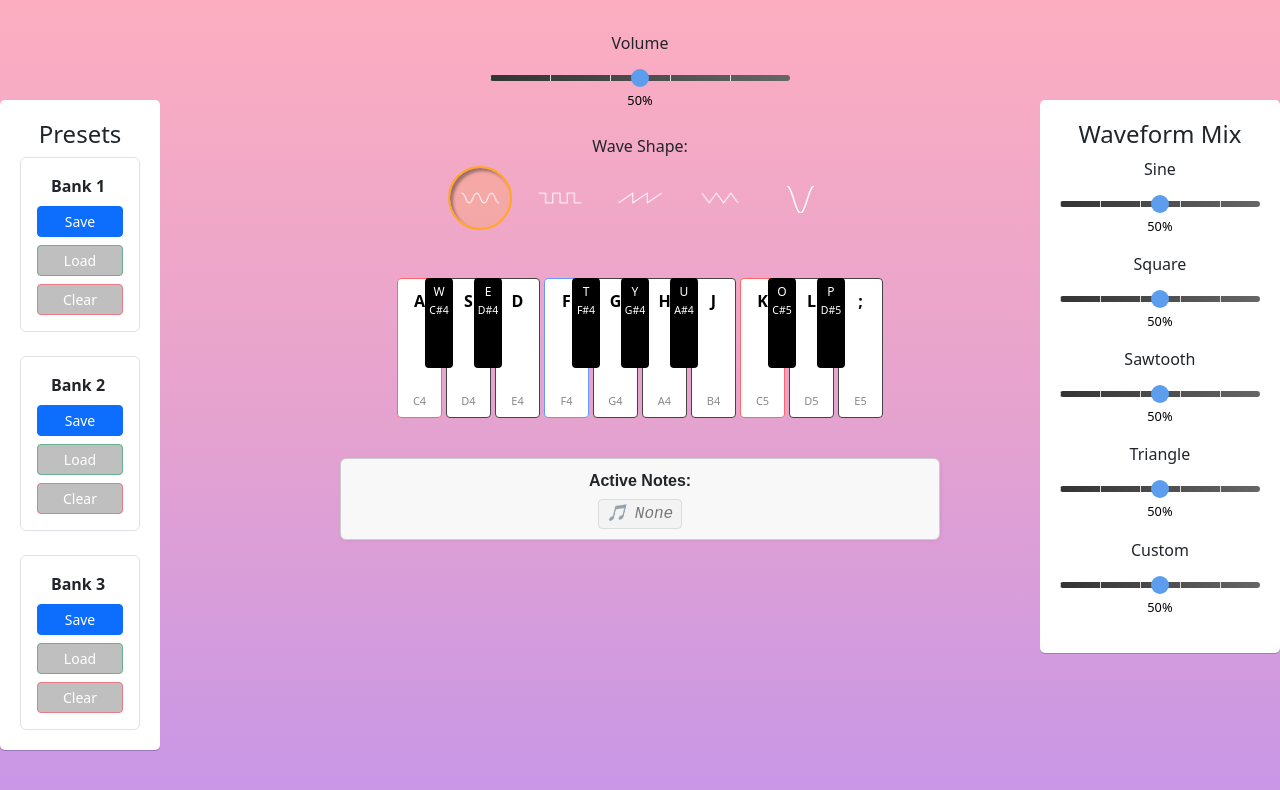
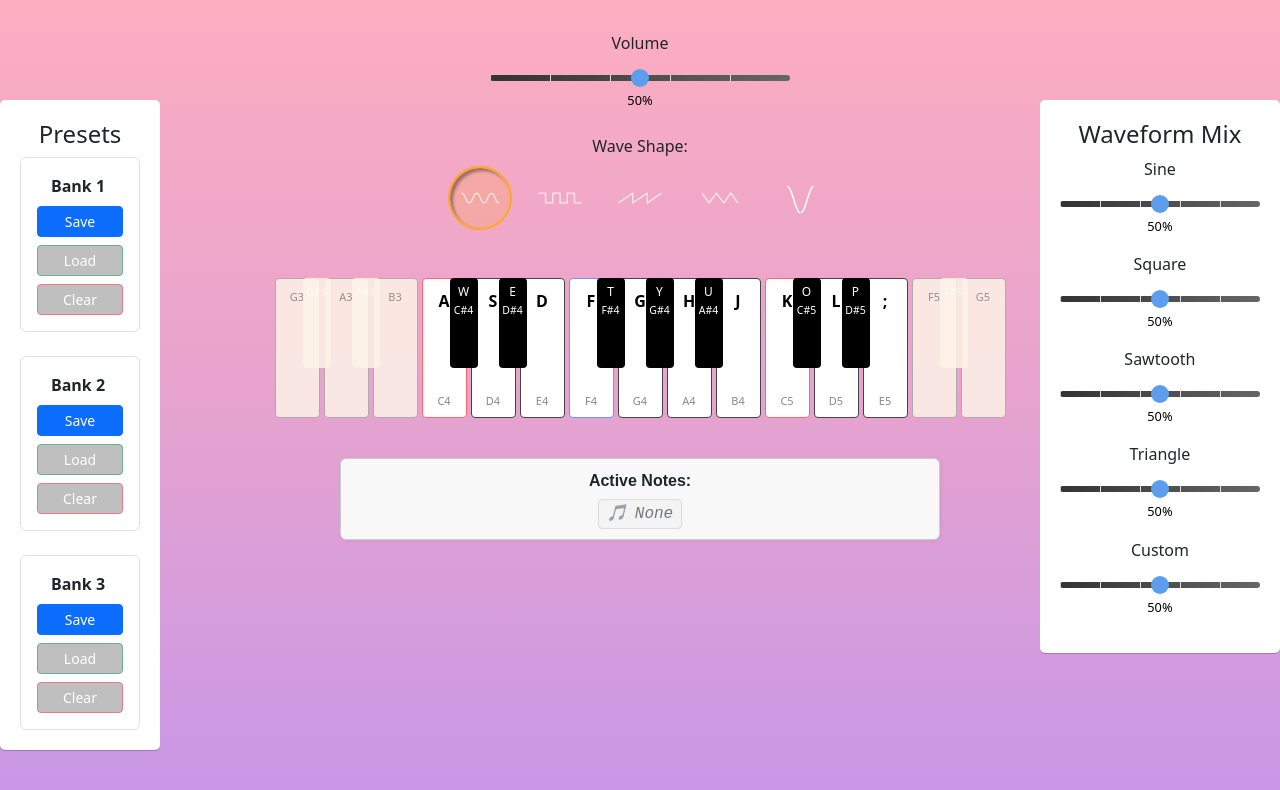
Before and after one commit to nchemsak/ewavestudio-vue, a Vue app: page / in a window 1280 px wide. Shown: the top 790 px of the page. Built offline with nearby package versions, Linux system fonts and the light colour scheme; grey boxes are pictures that could not be loaded.

Commit message:
extend keyboard

```diff
--- a/src/assets/styles/main.css
+++ b/src/assets/styles/main.css
@@ -2093,7 +2093,6 @@ input[type="range"]:active::-ms-thumb {
   font-weight: 400;
 } */
 
-
 .key.active {
   background-color: #f7c18b; /* orangish beige */
   box-shadow: inset 0 0 10px rgba(0, 0, 0, 0.3);
@@ -2108,5 +2107,62 @@ input[type="range"]:active::-ms-thumb {
 
 .keyboard .key,
 .keyboard .upper-key {
-  transition: background-color 0.1s ease, box-shadow 0.1s ease;
-}
+  transition:
+    background-color 0.1s ease,
+    box-shadow 0.1s ease;
+}
+
+.mouse-only {
+  background-color: #eee !important;
+  border-color: #aaa !important;
+  opacity: 0.7;
+}
+.mouse-only {
+  background-color: #fdf3e7 !important; /* or another soft contrast */
+  border-color: #aaa !important;
+  opacity: 0.85;
+}
+
+.mouse-only .kbd {
+  color: transparent;
+}
+
+.mouse-only.upper-key {
+  background-color: #333;
+}
+
+.mouse-only.key {
+  background-color: #fbeeee;
+  background-color: red;
+}
+.key.mouse-only {
+  background-color: #fbeeee;
+  color: #000;
+}
+
+/* .upper-key.mouse-only {
+  background-color: #444;
+  color: #fff;
+  position: absolute;
+  width: 20px;
+  height: 80px;
+  margin-left: -10px;
+  z-index: 2;
+} */
+
+
+/* Optional: slight tint for mouse-only white keys */
+.key.mouse-only {
+  background-color: #f0f0f0;
+}
+
+/* Optional: slight tint for mouse-only black keys */
+.upper-key.mouse-only {
+  background-color: #333;
+}
+
+:root {
+  --white-key-width: 40px;
+  --black-key-width: 24px;
+  --black-key-offset: 28px;
+}
--- a/src/components/ComputerKeyboard.vue
+++ b/src/components/ComputerKeyboard.vue
@@ -92,6 +92,50 @@
 		<!-- Keyboard Interface -->
 		<div class="mt-5">
 			<ul class="keyboard">
+				<li v-for="note in keyboardNotes" :key="note.note || note.id" class="keyboard-key">
+
+					<!-- Mouse-only key -->
+					<template v-if="!note.id">
+						<div class="key mouse-only" :data-note="note.note" role="button" tabindex="0"
+							:aria-label="`Note ${note.note}`" @mousedown="playNote(note.note)"
+							@mouseup="stopNote(note.note)" @mouseleave="stopNote(note.note)"
+							@mouseenter="onMouseEnter(note.note)">
+							<span class="note">{{ note.note }}</span>
+						</div>
+
+						<div v-if="note.sharp" class="upper-key mouse-only" :data-note="note.sharp" role="button"
+							tabindex="0" :aria-label="`Note ${note.sharp}`" @mousedown="playNote(note.sharp)"
+							@mouseup="stopNote(note.sharp)" @mouseleave="stopNote(note.sharp)"
+							@mouseenter="onMouseEnter(note.sharp)">
+							<span><small>{{ note.sharp }}</small></span>
+						</div>
+					</template>
+
+					<!-- Keyboard and Mouse key -->
+					<template v-else>
+						<div class="key" :id="note.id" :data-note="note.note" role="button" tabindex="0"
+							:aria-label="`Key ${note.label}, note ${note.note}`" @mousedown="onKeyMouseDown(note.id)"
+							@mouseup="onKeyMouseUp(note.id)" @mouseleave="onKeyMouseUp(note.id)"
+							@mouseenter="onKeyMouseEnter(note.id)">
+							<span class="kbd">{{ note.label }}</span>
+							<span class="note">{{ note.note }}</span>
+						</div>
+
+						<div v-if="note.sharp" class="upper-key" :id="note.sharpId" :data-note="note.sharp"
+							role="button" tabindex="0" :aria-label="`Key ${note.sharpLabel}, note ${note.sharp}`"
+							@mousedown="onKeyMouseDown(note.sharpId)" @mouseup="onKeyMouseUp(note.sharpId)"
+							@mouseleave="onKeyMouseUp(note.sharpId)" @mouseenter="onKeyMouseEnter(note.sharpId)">
+							<span>{{ note.sharpLabel }}<br /><small>{{ note.sharp }}</small></span>
+						</div>
+					</template>
+
+				</li>
+			</ul>
+
+
+
+
+			<!-- <ul class="keyboard">
 				<li v-for="note in keyboardNotes" :key="note.id">
 					<div class="key" :id="note.id" :data-note="note.note" role="button" tabindex="0"
 						:aria-label="`Key ${note.label}, note ${note.note}`" @mousedown="onKeyMouseDown(note.id)"
@@ -106,7 +150,7 @@
 						<span>{{ note.sharpLabel }}<br /><small>{{ note.sharp }}</small></span>
 					</div>
 				</li>
-			</ul>
+			</ul> -->
 		</div>
 	</div>
 	<div class="text-center mt-4">
@@ -162,14 +206,31 @@ const resetHarmonics = () => {
 };
 
 const noteFrequencies = {
-
-	C4: 261.63, 'C#4': 277.18, D4: 293.66, 'D#4': 311.13, E4: 329.63,
-	F4: 349.23, 'F#4': 369.99, G4: 392.00, 'G#4': 415.30,
-	A4: 440.00, 'A#4': 466.16, B4: 493.88,
-	C5: 523.25, 'C#5': 554.37, D5: 587.33, 'D#5': 622.25, E5: 659.25
+	G3: 196.00, 'G#3': 207.65,
+	A3: 220.00, 'A#3': 233.08,
+	B3: 246.94,
+	C4: 261.63, 'C#4': 277.18,
+	D4: 293.66, 'D#4': 311.13,
+	E4: 329.63,
+	F4: 349.23, 'F#4': 369.99,
+	G4: 392.00, 'G#4': 415.30,
+	A4: 440.00, 'A#4': 466.16,
+	B4: 493.88,
+	C5: 523.25, 'C#5': 554.37,
+	D5: 587.33, 'D#5': 622.25,
+	E5: 659.25,
+	F5: 698.46, 'F#5': 739.99,
+	G5: 783.99
 };
 
+
 const keyboardNotes = [
+	// Mouse-only lower keys (with sharps defined inline)
+	{ note: 'G3', sharp: 'G#3' },
+	{ note: 'A3', sharp: 'A#3' },
+	{ note: 'B3' },
+
+	// Keyboard and Mouse keys
 	{ id: 'KeyA', label: 'A', note: 'C4', sharp: 'C#4', sharpId: 'KeyW', sharpLabel: 'W' },
 	{ id: 'KeyS', label: 'S', note: 'D4', sharp: 'D#4', sharpId: 'KeyE', sharpLabel: 'E' },
 	{ id: 'KeyD', label: 'D', note: 'E4' },
@@ -179,8 +240,14 @@ const keyboardNotes = [
 	{ id: 'KeyJ', label: 'J', note: 'B4' },
 	{ id: 'KeyK', label: 'K', note: 'C5', sharp: 'C#5', sharpId: 'KeyO', sharpLabel: 'O' },
 	{ id: 'KeyL', label: 'L', note: 'D5', sharp: 'D#5', sharpId: 'KeyP', sharpLabel: 'P' },
-	{ id: 'Semicolon', label: ';', note: 'E5' }
+	{ id: 'Semicolon', label: ';', note: 'E5' },
+
+	// Mouse-only upper keys
+	{ note: 'F5', sharp: 'F#5' },
+	{ note: 'G5' }
 ];
+
+
 
 const audioCtx = new (window.AudioContext || window.webkitAudioContext)();
 const activeOscillators = new Map();
@@ -400,4 +467,12 @@ function bankHasData(index) {
 	return bank && bank.data !== null;
 }
 const activeBankIndex = ref(null);
+
+
+function onMouseEnter(note) {
+	if (!isMouseDown.value) return;
+	if (!isNoteActive(note)) {
+		playNote(note);
+	}
+}
 </script>
```
